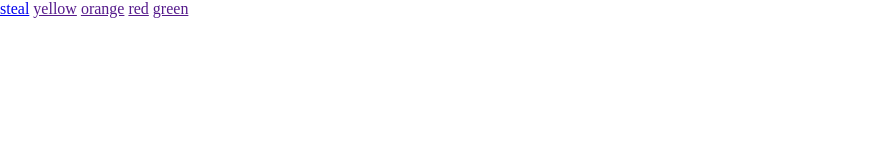
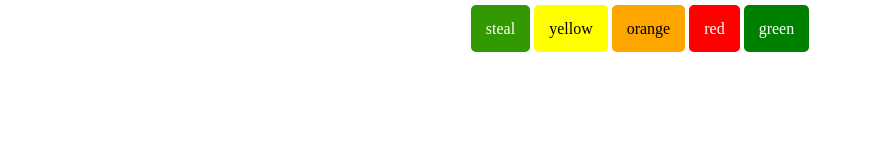
Before and after one commit to zhuyutrisla/demos, a plain HTML site: page work/1-8-2.html in a window 1280 px wide. Shown: the whole page, without its empty margins (0-872 px from the left). Drawn offline with Linux system fonts and the light colour scheme.

Commit message:
Update 1-8-2.html

```diff
--- a/work/1-8-2.html
+++ b/work/1-8-2.html
@@ -2,16 +2,16 @@
 <html>
 <head>
   <meta charset="utf-8">
-  <link rel="stylesheet" type="text/css" href="1-8.css">
+  <link rel="stylesheet" type="text/css" href="1-8-2.css">
 </head>
 <body>
 <div class="all">
 
   <a href="#" class="button- style1">steal</a>
-  <a href="" class="button- style2">yellow</a>
-  <a href="" class="button- style3">orange</a>
-  <a href="" class="button- style4">red</a>
-  <a href="" class="button- style5">green</a>
+  <a href="#" class="button- style2">yellow</a>
+  <a href="#" class="button- style3">orange</a>
+  <a href="#" class="button- style4">red</a>
+  <a href="#" class="button- style5">green</a>
 
 
 </div>
```
